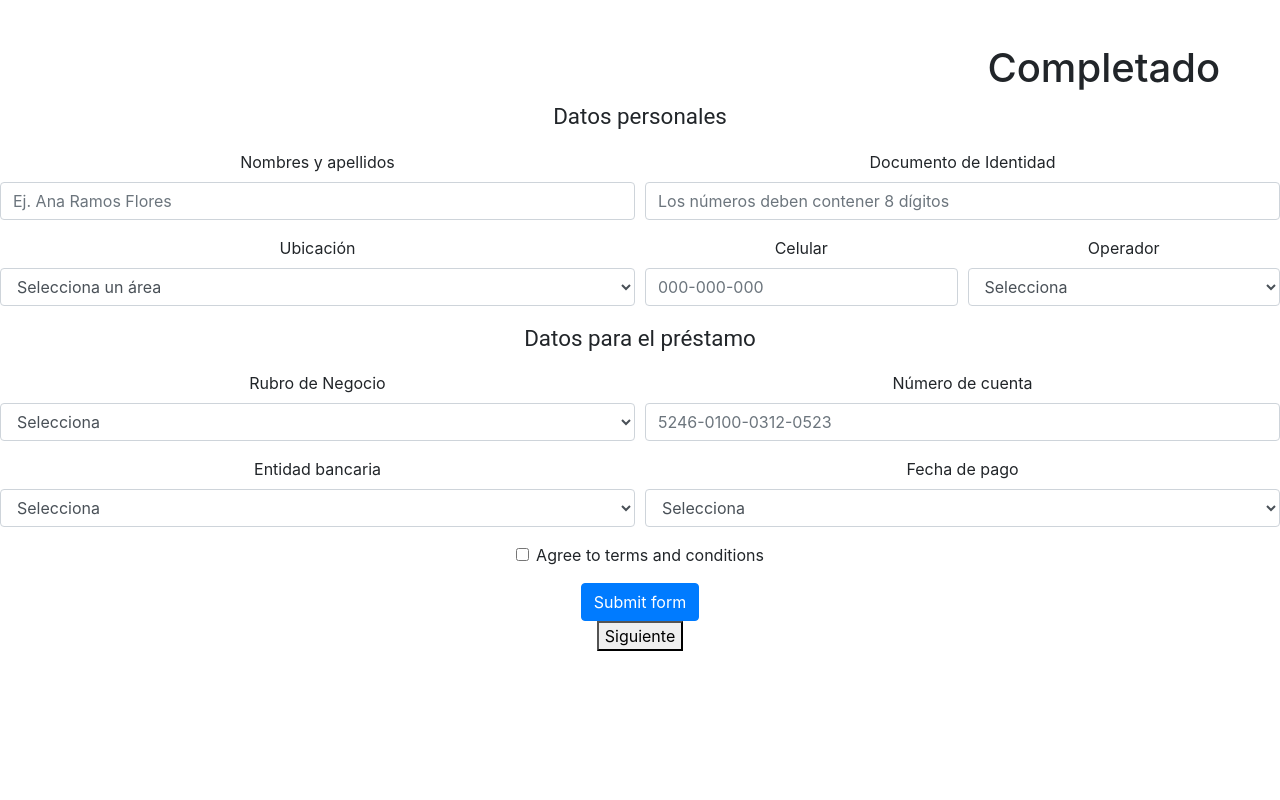
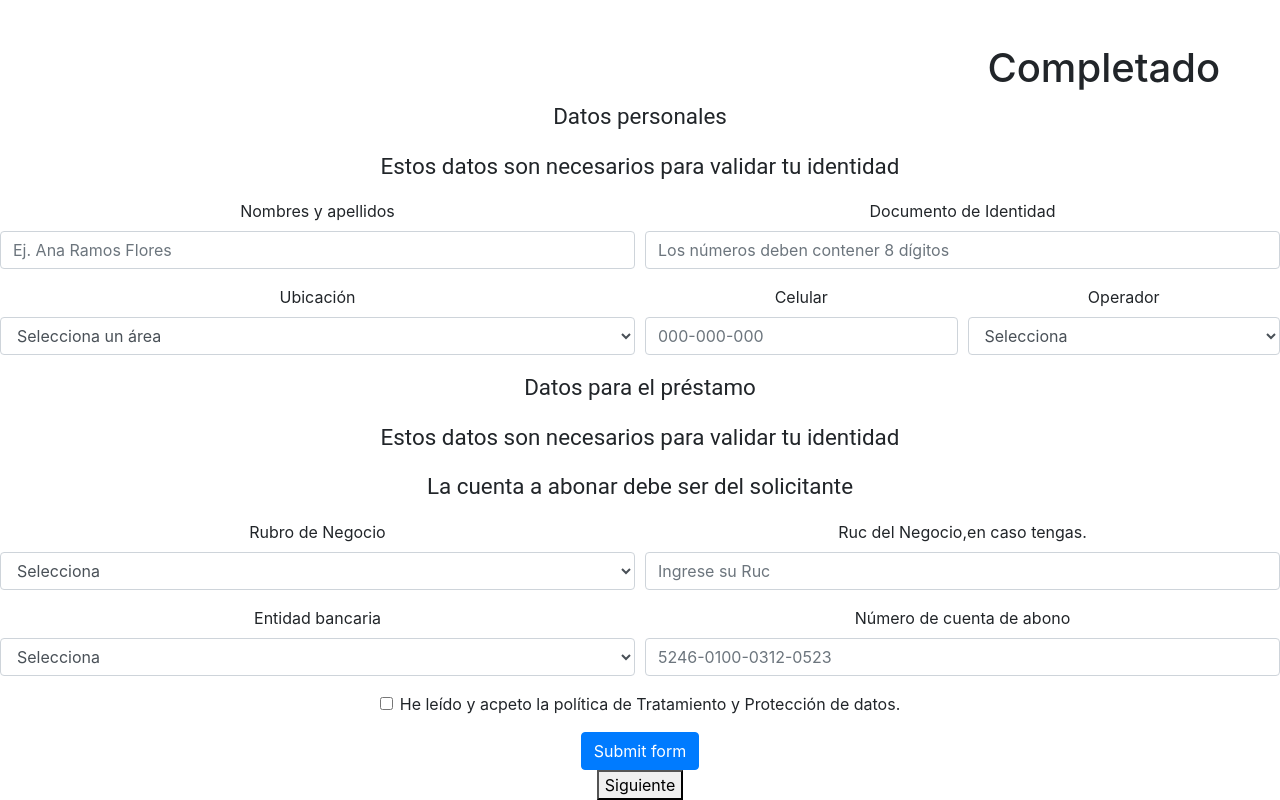
Before and after one commit to VeroFlores/Juntas-team6-1, a React (Create React App) app: page /completed in a window 1280 px wide. Shown: the part 1536-2336 px from the top of the page. Before the commit the page ends 2187 px from the top, so only its background shows below. Built offline with nearby package versions, Linux system fonts and the light colour scheme.

Commit message:
update summary component

```diff
--- a/src/components/Prestamo/Prestamos.jsx
+++ b/src/components/Prestamo/Prestamos.jsx
@@ -97,7 +97,6 @@ const Prestamos = (props) => {
                   ra.recomendado === 'si'
                     ? <b>Juntas recomienda </b>
                     : <p> </p>
-
                 }
                               <button type="button" className="btn-prestamo-b  btn btn-xm">Lo quiero</button>
                             </div>
--- a/src/components/Prestamo/SecondForm.jsx
+++ b/src/components/Prestamo/SecondForm.jsx
@@ -17,7 +17,7 @@ const SecondForm = (props) => {
     rubro: '',
     cuenta: '',
     entidad: '',
-    fechaPago: '',
+    ruc: '',
   };
   const [values, setValues] = useState(initialStateValues);
   const handleChange = (e) => {
@@ -50,6 +50,7 @@ const SecondForm = (props) => {
     <>
       <Form action="post" noValidate validated={validated} onSubmit={handleSubmit}>
         <p>Datos personales</p>
+        <p>Estos datos son necesarios para validar tu identidad</p>
         <Form.Row>
           <Form.Group as={Col} md="6" controlId="validationCustom01">
             <Form.Label>Nombres y apellidos</Form.Label>
@@ -121,6 +122,8 @@ const SecondForm = (props) => {
           </Form.Group>
         </Form.Row>
         <p>Datos para el préstamo</p>
+        <p>Estos datos son necesarios para validar tu identidad</p>
+        <p>La cuenta a abonar debe ser del solicitante</p>
         <Form.Row>
           <Form.Group as={Col} md="6" controlId="validationCustom03">
             <Form.Label>Rubro de Negocio</Form.Label>
@@ -136,12 +139,12 @@ const SecondForm = (props) => {
             </Form.Control>
           </Form.Group>
           <Form.Group as={Col} md="6" controlId="validationCustom04">
-            <Form.Label>Número de cuenta</Form.Label>
+            <Form.Label>Ruc del Negocio,en caso tengas.</Form.Label>
             <Form.Control
               type="number"
-              placeholder="5246-0100-0312-0523"
-              name="cuenta"
-              value={values.cuenta}
+              placeholder="Ingrese su Ruc"
+              name="ruc"
+              value={values.ruc}
               onChange={handleChange}
               required
             />
@@ -169,27 +172,26 @@ const SecondForm = (props) => {
               <option value="scotiabanks">Scotiabank</option>
             </Form.Control>
           </Form.Group>
-          <Form.Group as={Col} md="6" controlId="validationCustom05">
-            <Form.Label>Fecha de pago</Form.Label>
+          <Form.Group as={Col} md="6" controlId="validationCustom04">
+            <Form.Label>Número de cuenta de abono</Form.Label>
             <Form.Control
-              as="select"
-              name="fechaPago"
-              value={values.fechaPago}
+              type="number"
+              placeholder="5246-0100-0312-0523"
+              name="cuenta"
+              value={values.cuenta}
               onChange={handleChange}
-            >
-              <option>Selecciona</option>
-              <option value="1 de cada mes">01 de cada mes</option>
-              <option value="2 de cada mes">02 de cada mes</option>
-              <option value="3 de cada mes">03 de cada mes</option>
-              <option value="4 de cada mes">04 de cada mes</option>
-            </Form.Control>
+              required
+            />
+            <Form.Control.Feedback type="invalid">
+              Ingresa este campo
+            </Form.Control.Feedback>
           </Form.Group>
         </Form.Row>
         <Form.Group>
           <Form.Check
             required
-            label="Agree to terms and conditions"
-            feedback="You must agree before submitting."
+            label="He leído y acpeto la política de Tratamiento y Protección de datos."
+            feedback="Debes de estar de acuerdo ,antes de enviar."
           />
         </Form.Group>
         <Button type="submit" onClick={clickToRedirect}>Submit form</Button>
--- a/src/components/Prestamo/Summary.jsx
+++ b/src/components/Prestamo/Summary.jsx
@@ -1,7 +1,15 @@
 import React from 'react';
+import PropTypes from 'prop-types';
 
-const Summary = () => {
+const Summary = (props) => {
   console.log('hello');
+  const { formData, formInfo } = props;
+  console.log('Paso 4  - Traer datos del formulario Paso 1:', formData[0]);
+  console.log('Paso 4  - Traer datos del formulario Paso 3:', formInfo[0]);
+  // eslint-disable-next-line max-len
+  const montoTotalPagar = (amount, rates) => parseInt(amount, 10) + parseInt((amount * (rates / 100)), 10);
+
+  const cuota = (totalAmount, time) => parseInt((totalAmount / time), 10);
   return (
     <>
       <section className="summary-section">
@@ -9,22 +17,59 @@ const Summary = () => {
         <div>
           <p>Datos personales</p>
           <div>
-            <p>Nombres y apellidos:</p>
-            <p>Documento de identidad:</p>
+            <p>
+              Nombres y apellidos:
+              {formInfo[0].name}
+            </p>
+            <p>
+              Documento de identidad:
+              {formInfo[0].dni}
+            </p>
             <p>Correo :</p>
-            <p>Celular:</p>
-            <p>Operador:</p>
-            <p>Rubro:</p>
+            <p>
+              Celular:
+              {formInfo[0].celular}
+            </p>
+            <p>
+              Operador:
+              {formInfo[0].operador}
+            </p>
+            <p>
+              Rubro:
+              {formInfo[0].rubro}
+            </p>
             <p>RUC:</p>
           </div>
         </div>
         <div>
           <p>Datos personales</p>
           <div>
-            <p>Monto:</p>
-            <p>Cuotas:</p>
-            <p>Fecha de pago:</p>
-            <p>Cuota:</p>
+            <p>
+              Monto:
+              {formData[0].monto}
+            </p>
+            <p>
+              Nro. Cuotas:
+              {formData[0].plazo}
+            </p>
+            <p>
+              Fecha de pago:
+              {formInfo[0].fechaPago}
+            </p>
+            <p>
+              Valor de Cuota:
+              {cuota(montoTotalPagar(formData[0].monto, 14.94), formData[0].plazo)}
+            </p>
+          </div>
+        </div>
+        <div>
+          <p>Datos para el abono</p>
+          <div>
+            <p>Cuenta :  BBVA</p>
+            <p>
+              Nro. de cuenta:
+              {formInfo[0].cuenta}
+            </p>
           </div>
         </div>
       </section>
@@ -33,3 +78,7 @@ const Summary = () => {
   );
 };
 export default Summary;
+Summary.propTypes = {
+  formData: PropTypes.shape.isRequired,
+  formInfo: PropTypes.shape.isRequired,
+};
--- a/src/components/Prestamo/final.jsx
+++ b/src/components/Prestamo/final.jsx
@@ -5,8 +5,7 @@ import Summary from './Summary';
 
 const Final = (props) => {
   const { formData, formInfo } = props;
-  console.log('Paso 4  - Traer datos del formulario Paso 1:', formData);
-  console.log('Paso 4  - Traer datos del formulario Paso 3:', formInfo);
+
   return (
     <>
       <section id="prestamos" className="padded">
@@ -21,7 +20,7 @@ const Final = (props) => {
           <li className="active"> Final</li>
         </ul>
       </div>
-      <Summary />
+      <Summary formData={formData} formInfo={formInfo} />
     </>
   );
 };
```
Also changed, not shown: 1 other file (tests, documents, lock files or other folders).
